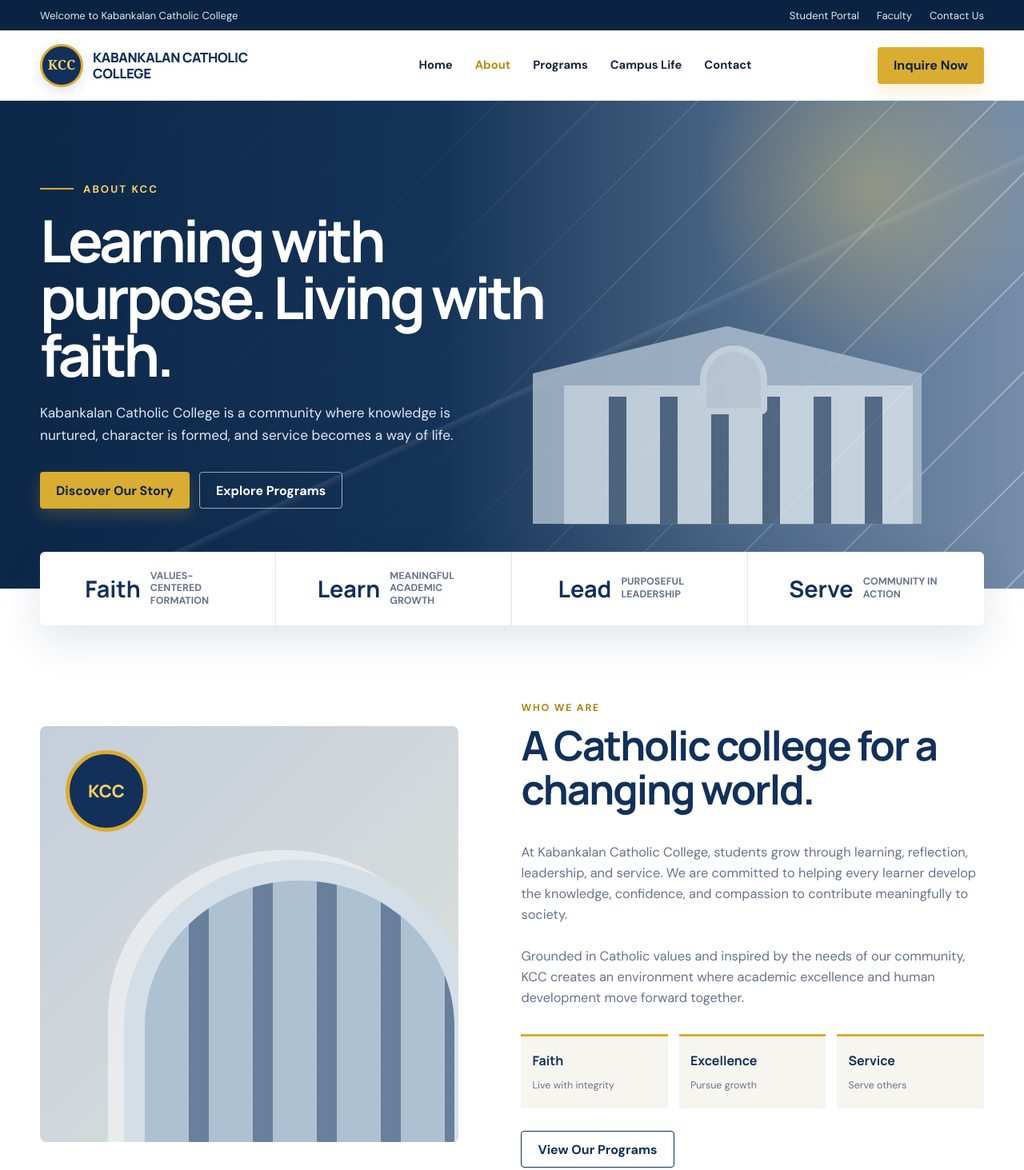
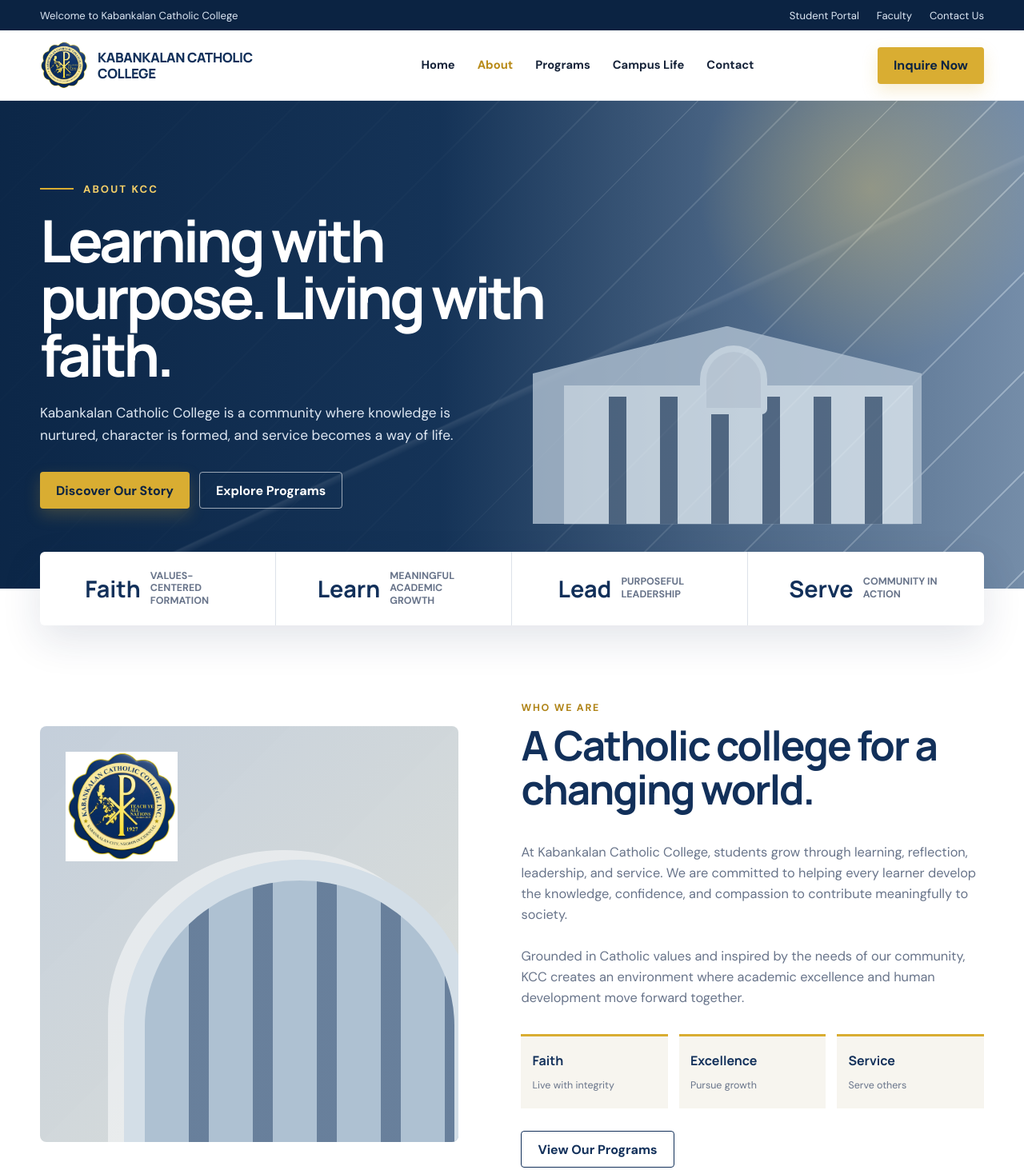
Before and after one commit to josh200411700/LAROMBE-Project-2, a plain HTML site: page about.html in a window 1280 px wide. Shown: the top 1463 px of the page at 80% size. Drawn offline with Linux system fonts and the light colour scheme.

Commit message:
Adding Logo

```diff
--- a/about.html
+++ b/about.html
@@ -88,18 +88,10 @@
     }
 
     .brand-mark {
-      width: 54px;
-      height: 54px;
-      border-radius: 50%;
-      background: var(--navy);
-      border: 3px solid var(--gold);
-      display: grid;
-      place-items: center;
-      color: var(--gold-light);
-      font-family: Georgia, serif;
-      font-size: 1.05rem;
-      font-weight: 700;
-      box-shadow: 0 5px 16px rgba(18, 48, 90, 0.14);
+      width: 60px;
+      height: 60px;
+      display: block;
+      object-fit: contain;
     }
 
     .brand-name {
@@ -415,21 +407,13 @@
     }
 
     .mission-visual::after {
-      content: "KCC";
+      content: "";
       position: absolute;
       left: 32px;
       top: 30px;
-      width: 92px;
-      height: 92px;
-      display: grid;
-      place-items: center;
-      border: 5px solid var(--gold);
-      border-radius: 50%;
-      background: var(--navy);
-      color: var(--gold-light);
-      font-family: "Manrope", sans-serif;
-      font-size: 1.35rem;
-      font-weight: 800;
+      width: 140px;
+      height: 140px;
+      background: url("assets/images/kcc-logo.png") center / contain no-repeat;
     }
 
     .mission-copy p {
@@ -670,10 +654,7 @@
         font-size: 0.88rem;
       }
 
-      .brand-mark {
-        width: 46px;
-        height: 46px;
-      }
+      .brand-mark { width: 50px; height: 50px; }
 
       .hero {
         min-height: 590px;
@@ -775,7 +756,7 @@
   <header class="main-header">
     <div class="container header-inner">
       <a class="brand" href="Index.html" aria-label="Kabankalan Catholic College home">
-        <span class="brand-mark">KCC</span>
+        <img class="brand-mark" src="assets/images/kcc-logo.png" alt="Kabankalan Catholic College logo">
         <span class="brand-name">Kabankalan Catholic College</span>
       </a>
 
--- a/assets/css/style.css
+++ b/assets/css/style.css
@@ -21,7 +21,7 @@ img { max-width: 100%; }
 .main-header { position: relative; z-index: 20; height: 88px; background: var(--white); border-bottom: 1px solid rgba(18,48,90,.08); }
 .header-inner { height: 100%; display: flex; align-items: center; justify-content: space-between; }
 .brand { display: flex; align-items: center; gap: 12px; }
-.brand-mark { width: 54px; height: 54px; border: 3px solid var(--gold); border-radius: 50%; display: grid; place-items: center; background: var(--navy); color: #f4cf68; font-weight: 800; }
+.brand-mark { width: 60px; height: 60px; display: block; object-fit: contain; }
 .brand-name { max-width: 240px; color: var(--navy); font-size: 1rem; font-weight: 800; line-height: 1.15; text-transform: uppercase; }
 .nav-list { display: flex; align-items: center; gap: 26px; list-style: none; font-weight: 700; font-size: 0.92rem; }
 .nav-list a:hover, .nav-list .active { color: #b88a17; }
@@ -47,7 +47,7 @@ h2 { color: var(--navy); font-size: clamp(2.2rem, 4vw, 3.5rem); }
 h3 { color: var(--navy); }
 .hero-copy p { max-width: 580px; margin: 22px 0 30px; color: #dfe8f3; font-size: 1.08rem; }
 .hero-visual { height: 430px; position: relative; }
-.hero-seal { position: absolute; z-index: 3; top: 18%; right: 18%; width: 112px; height: 112px; display: grid; place-items: center; border: 6px solid var(--gold); border-radius: 50%; background: var(--navy); color: #f4cf68; font-size: 1.5rem; font-weight: 800; }
+.hero-seal { position: absolute; z-index: 3; top: 18%; right: 18%; width: 142px; height: 142px; object-fit: contain; }
 .building { position: absolute; right: -5%; bottom: 0; width: 85%; height: 68%; border: 18px solid #d4e0ea; background: #91a9c0; clip-path: polygon(50% 0,100% 22%,100% 100%,0 100%,0 22%); }
 .building i { position: relative; top: 42%; display: inline-block; width: 11%; height: 34%; margin-left: 9%; background: #dce7ef; }
 
@@ -63,7 +63,7 @@ h3 { color: var(--navy); }
 .split { display: grid; grid-template-columns: 1fr 1fr; gap: 70px; align-items: center; }
 .split p { margin: 18px 0 28px; color: var(--muted); }
 .image-panel { min-height: 440px; display: grid; place-items: center; border-radius: 8px; background: linear-gradient(135deg,#dde5ed,#aebfd0); }
-.image-panel span { width: 120px; height: 120px; display: grid; place-items: center; border: 6px solid var(--gold); border-radius: 50%; background: var(--navy); color: #f4cf68; font-size: 1.8rem; font-weight: 800; }
+.image-panel img { width: min(72%, 300px); max-height: 340px; object-fit: contain; }
 
 .page-banner { min-height: 280px; display: flex; align-items: center; color: var(--white); background: linear-gradient(115deg,rgba(8,35,68,.98),rgba(18,48,90,.8)), linear-gradient(135deg,#9eb1c5,#dce6ef); }
 .page-banner h1 { font-size: clamp(3rem,6vw,5rem); }
@@ -120,7 +120,7 @@ footer { background: var(--navy-dark); color: #bac8da; padding: 52px 0 24px; }
 @media (max-width: 760px) {
   .container { width: min(100% - 30px,1180px); }
   .brand-name { max-width: 180px; font-size: .82rem; }
-  .brand-mark { width: 46px; height: 46px; }
+  .brand-mark { width: 50px; height: 50px; }
   .hero { min-height: 560px; }
   .hero-grid { grid-template-columns: 1fr; }
   .hero-copy { width: 92%; padding: 50px 0; }
--- a/assets/js/script.js
+++ b/assets/js/script.js
@@ -9,7 +9,7 @@ if (header) {
       <div class="topbar-links"><a href="contact.html">Student Services</a><a href="trainers.html">Faculty</a><a href="contact.html">Contact</a></div>
     </div></div>
     <header class="main-header"><div class="container header-inner">
-      <a class="brand" href="Index.html"><span class="brand-mark">KCC</span><span class="brand-name">Kabankalan Catholic College</span></a>
+      <a class="brand" href="Index.html"><img class="brand-mark" src="assets/images/kcc-logo.png" alt="Kabankalan Catholic College logo"><span class="brand-name">Kabankalan Catholic College</span></a>
       <nav aria-label="Main navigation"><ul class="nav-list" id="navList">
         <li><a href="Index.html" data-page="Index.html">Home</a></li>
         <li><a href="about.html" data-page="about.html">About</a></li>
```
Also changed, not shown: Index.html (+2 -2 lines), assets/images/kcc-logo.png (added).
